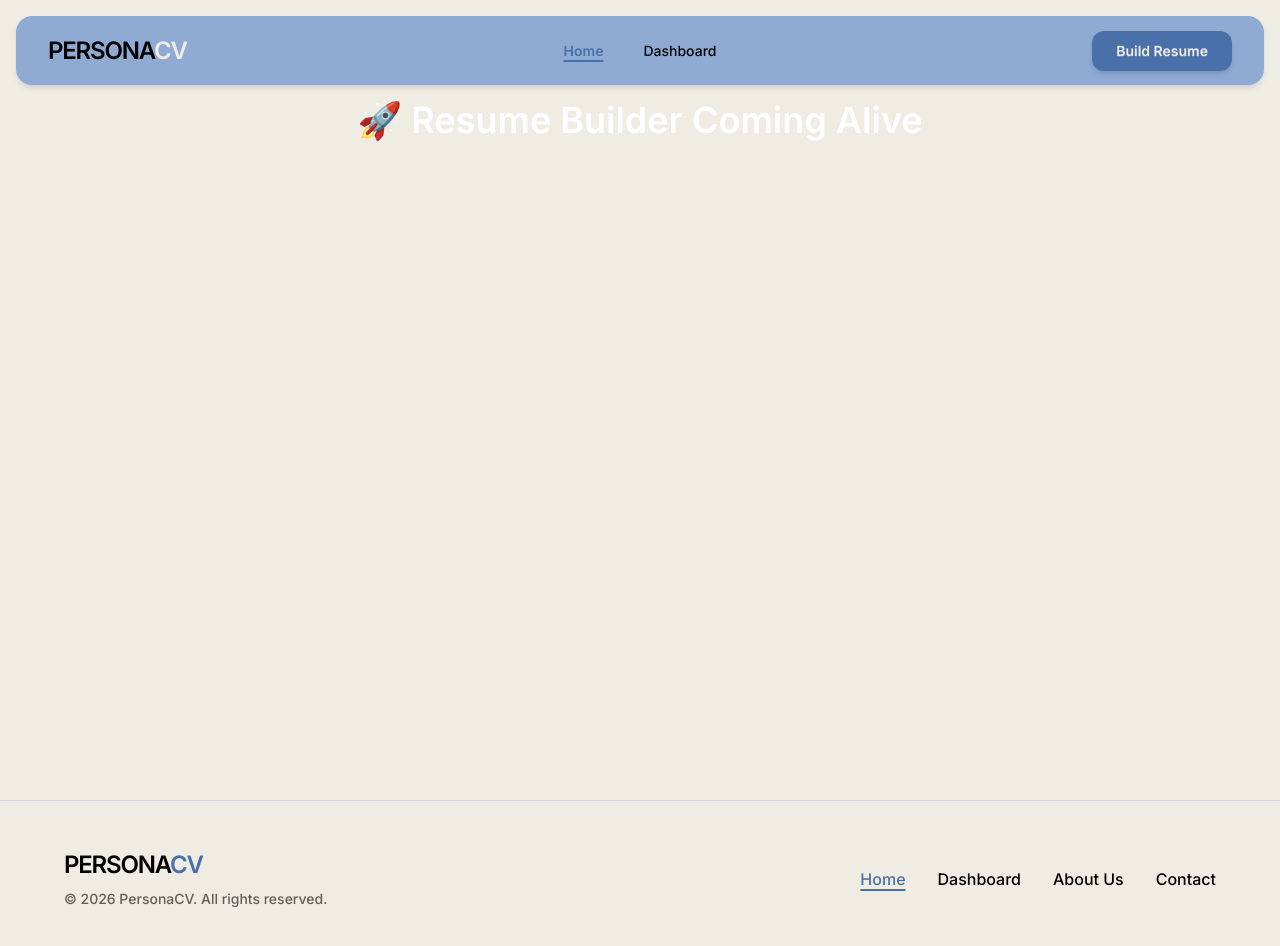
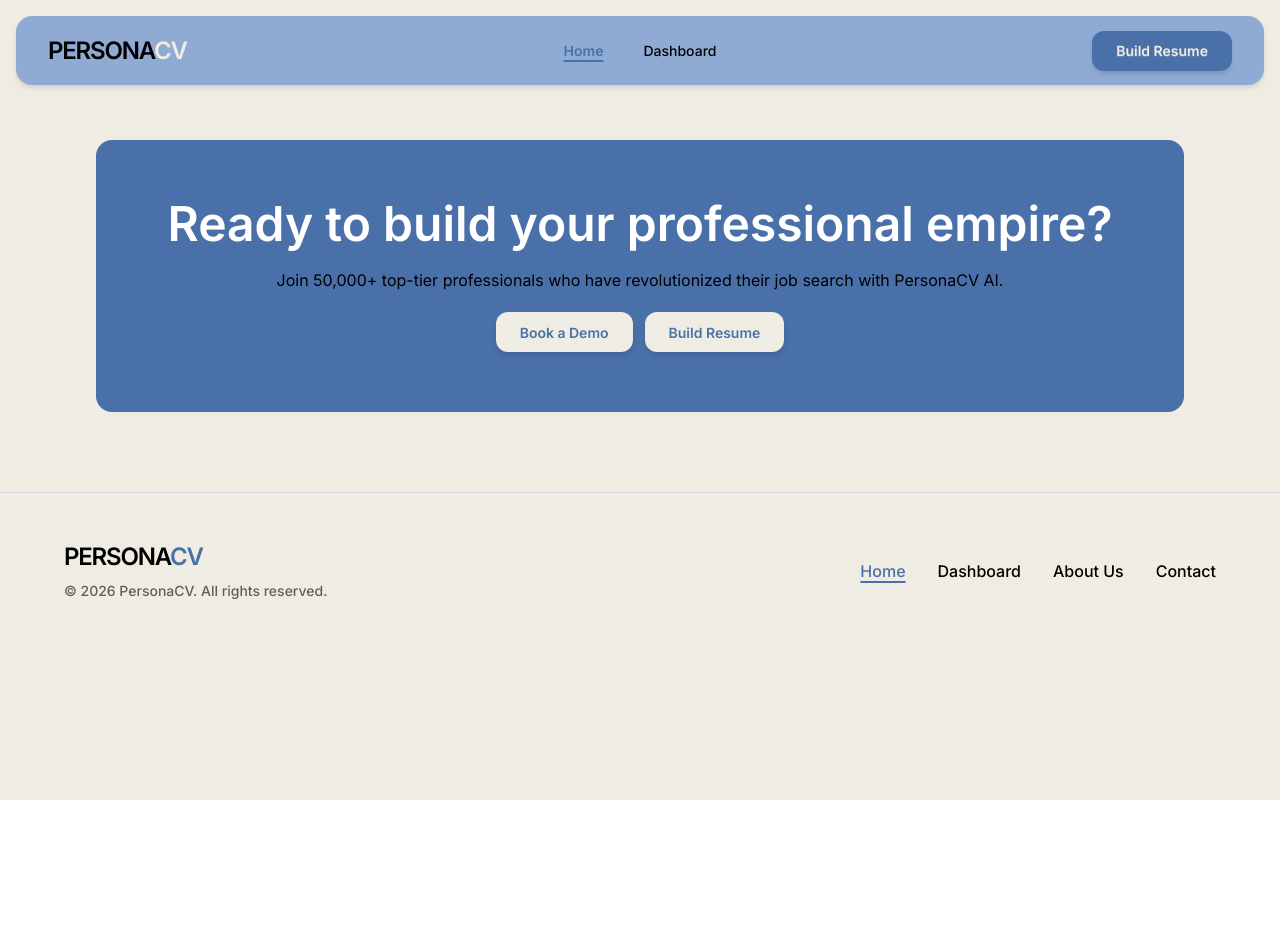
Before and after one commit to Taoshif1/Resume-Builder-Client, a React (Vite) app: page / in a window 1280 px wide. Shown: the top 946 px of the page. After the commit the page ends 800 px from the top, so only its background shows below. Built offline with nearby package versions, Linux system fonts and the light colour scheme.

Commit message:
add socialProof page

```diff
--- /dev/null
+++ b/src/components/Home/SocialProof.jsx
@@ -0,0 +1,39 @@
+import React from "react";
+import { Link } from "react-router";
+
+const SocialProof = () => {
+  return (
+    <>
+      <div className="p-10">
+        <div className="bg-[#4A70A9] rounded-2xl p-15">
+          <h1 className="text-3xl font-bold lg:text-5xl">
+            Ready to build your professional empire?
+          </h1>
+          <p className="text-black my-5 font-md">
+            Join 50,000+ top-tier professionals who have revolutionized their job
+search with PersonaCV AI.
+          </p>
+          <div className="flex gap-3 justify-center items-center">
+            <Link
+              to="/dashboard"
+              style={{ backgroundColor: '#EFECE3' }}
+              className="btn btn-sm border-none text-[#4A70A9] rounded-xl px-6 lg:btn-md shadow-md hover:brightness-110 hover:scale-105 transition-all duration-300"
+            >
+              Book a Demo
+            </Link>
+            <Link
+              to="/dashboard"
+              style={{ backgroundColor: '#EFECE3' }}
+              className="btn btn-sm border-none text-[#4A70A9] rounded-xl px-6 lg:btn-md shadow-md hover:brightness-110 hover:scale-105 transition-all duration-300"
+            >
+              Build Resume
+            </Link>
+
+          </div>
+        </div>
+      </div>
+    </>
+  );
+};
+
+export default SocialProof;
--- a/src/layouts/MainLayout.jsx
+++ b/src/layouts/MainLayout.jsx
@@ -6,7 +6,7 @@ export const MainLayout = () => {
   return (
     <div className="min-h-screen bg-[#EFECE3] text-white">
       <Navbar />
-      <main className="min-h-screen pt-15 container mx-auto px-4">
+      <main className=" pt-15 container mx-auto px-4">
         <Outlet />
       </main>
       <Footer></Footer>
--- a/src/pages/Home.jsx
+++ b/src/pages/Home.jsx
@@ -1,9 +1,10 @@
 import React from "react";
+import SocialProof from "../components/Home/SocialProof";
 
 const Home = () => {
   return (
     <div className="p-10 text-center">
-      <h1 className="text-4xl font-bold">🚀 Resume Builder Coming Alive</h1>
+      <SocialProof></SocialProof>
     </div>
   );
 };
```
